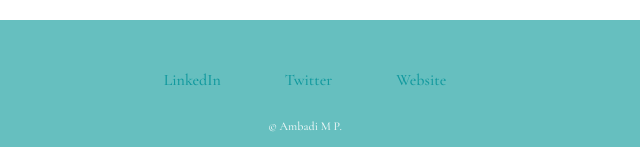
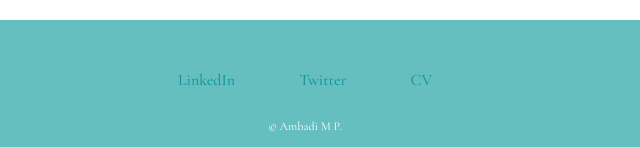
Before and after one commit to Soaphub/Mysite, a plain HTML site: page index.html in a window 1280 px wide. Shown: the part 2451-2598 px from the top of the page, 335-975 px from the left. Drawn offline with nearby package versions, Linux system fonts and the light colour scheme; a web font is replaced by a local one.

Commit message:
Updated href of website

```diff
--- a/index.html
+++ b/index.html
@@ -52,7 +52,7 @@
   <div class="bottom-container">
     <a class="footer-link" href="https://www.linkedin.com/">LinkedIn</a>
     <a class="footer-link" href="https://twitter.com/">Twitter</a>
-    <a class="footer-link" href="https://soaptub.github.io/CV/">Website</a>
+    <a class="footer-link" href="soaphub.github.io/CV/">CV</a>
     <p style="font-size:0.75rem; margin-bottom: 0px; line-height: 4;">© Ambadi M P.</p>
   </div>
 </body>
```
